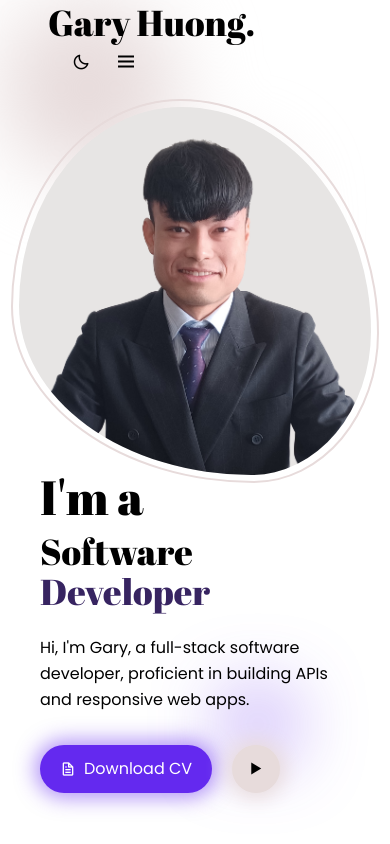
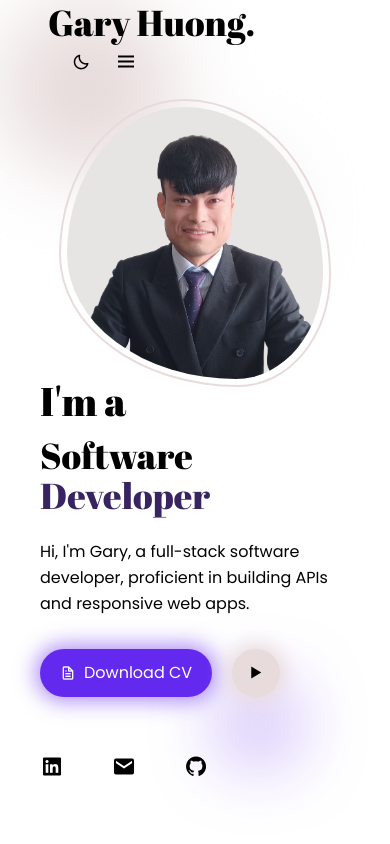
Before and after one commit to ghuong/portfolio, a React (Create React App) app: page / in a window 390 px wide. Shown: the top 844 px of the page. Built offline with nearby package versions, Linux system fonts and the light colour scheme.

Commit message:
hero smaller on small screens

```diff
--- a/src/components/About.js
+++ b/src/components/About.js
@@ -5,18 +5,18 @@ export default function About() {
   return (
     <section id="about" className="relative h-screen -translate-y-20">
       <div
-        className="h-full w-full px-10
+        className="h-full w-full px-10 mt-6
         flex flex-col items-center justify-center
-        md:flex-row-reverse md:justify-evenly
+        md:flex-row-reverse md:justify-evenly md:mt-0
       "
       >
         <div
-          className="relative mt-14 md:mt-0
-          before:absolute before:h-[24rem] before:w-[23rem] before:border-2 before:border-color-second
+          className="relative
+          before:absolute before:h-[18rem] before:w-[17rem] before:md:h-[24rem] before:md:w-[23rem] before:border-2 before:border-color-second
           before:rounded-[46%_54%_34%_66%_/_54%_61%_39%_46%] before:top-1/2 before:-translate-y-1/2 before:-right-2"
         >
           <div
-            className="h-[23rem] w-[22rem] bg-stone-200 flex items-center justify-center
+            className="h-[17rem] w-[16rem] md:h-[23rem] md:w-[22rem] bg-stone-200 flex items-center justify-center
             rounded-[46%_54%_34%_66%_/_54%_61%_39%_46%] overflow-hidden"
           >
             <img
@@ -31,7 +31,7 @@ export default function About() {
             <div className="text-5xl font-abrilFatface mb-3 hidden md:block">
               Hi, I'm Gary,
             </div>
-            <div className="text-5xl leading-[2.75rem] font-abrilFatface mb-3 md:hidden">
+            <div className="text-[2.5rem] leading-[2.75rem] font-abrilFatface mb-3 md:hidden">
               I'm a
             </div>
             <div
@@ -68,7 +68,9 @@ export default function About() {
                 See What I've Built
               </a> */}
           </div>
-          <div className="absolute flex flex-row gap-12 -bottom-10 md:bottom-20 text-2xl">
+          <div className="relative md:absolute flex flex-row gap-12 md:bottom-20 text-2xl mt-14
+
+          ">
             <a
               href={socialmedia.linkedin}
               target="_blank"
```
